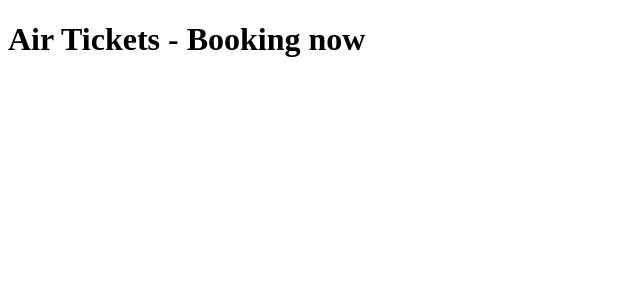
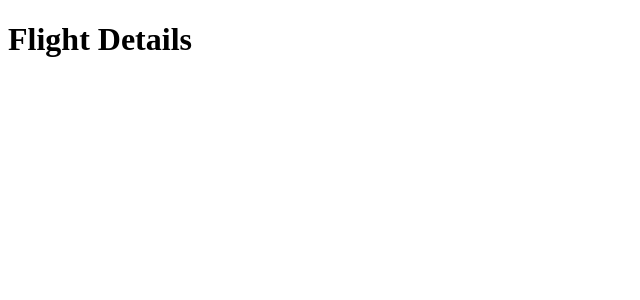
Before and after one commit to DmitriiM1/air-tickets-web, a React (Vite) app in the folder air-tickets-web/: page /flight/1 in a window 1280 px wide. Shown: the top 300 px of the page, without its empty margins (0-640 px from the left). Built offline with nearby package versions, Linux system fonts and the light colour scheme.

Commit message:
setup routing and base pages

```diff
--- a/air-tickets-web/package.json
+++ b/air-tickets-web/package.json
@@ -11,7 +11,8 @@
   },
   "dependencies": {
     "react": "^19.2.0",
-    "react-dom": "^19.2.0"
+    "react-dom": "^19.2.0",
+    "react-router-dom": "^7.11.0"
   },
   "devDependencies": {
     "@eslint/js": "^9.39.1",
--- a/air-tickets-web/src/App.tsx
+++ b/air-tickets-web/src/App.tsx
@@ -1,17 +1,16 @@
-import { useState } from 'react'
-// import reactLogo from './assets/react.svg'
-// import viteLogo from '/vite.svg'
-import './App.css'
+import { BrowserRouter, Routes, Route } from 'react-router-dom'
+import SearchPage from './pages/SearchPage'
+import FlightDetailsPage from './pages/FlightDetailsPage'
 
 function App() {
-  const [count, setCount] = useState(0)
 
   return (
-    <>
-      <div>
-        <h1>Air Tickets - Booking now</h1>
-      </div>
-    </>
+    <BrowserRouter>
+      <Routes>
+        <Route path="/" element={<SearchPage />} />
+        <Route path="/flight/:id" element={<FlightDetailsPage />} />
+      </Routes>
+    </BrowserRouter>
   )
 }
 
--- /dev/null
+++ b/air-tickets-web/src/pages/FlightDetailsPage.tsx
@@ -0,0 +1,3 @@
+export default function FlightDetailsPage() {
+  return <h1>Flight Details</h1>
+}
--- /dev/null
+++ b/air-tickets-web/src/pages/SearchPage.tsx
@@ -0,0 +1,3 @@
+export default function SearchPage() {
+  return <h1>Search Flights</h1>
+}
```
Also changed, not shown: 1 other file (tests, documents, lock files or other folders).
